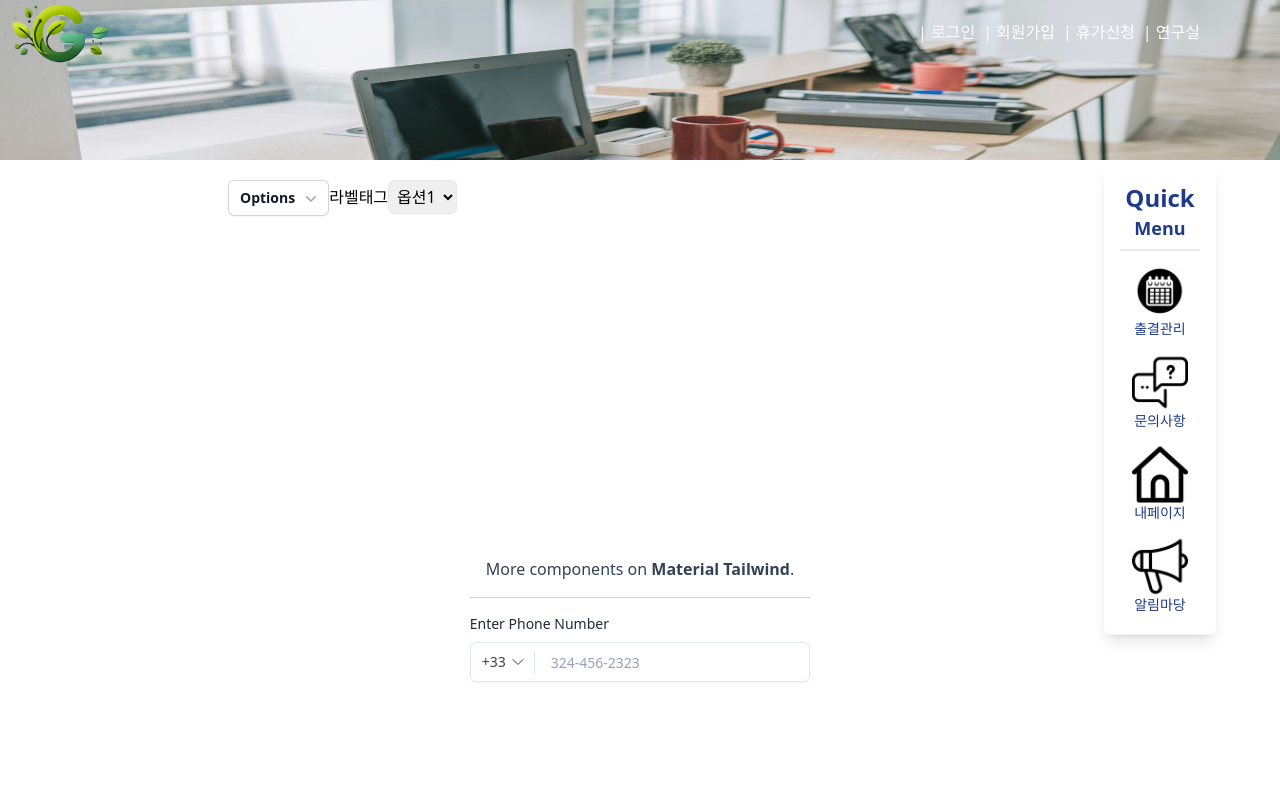
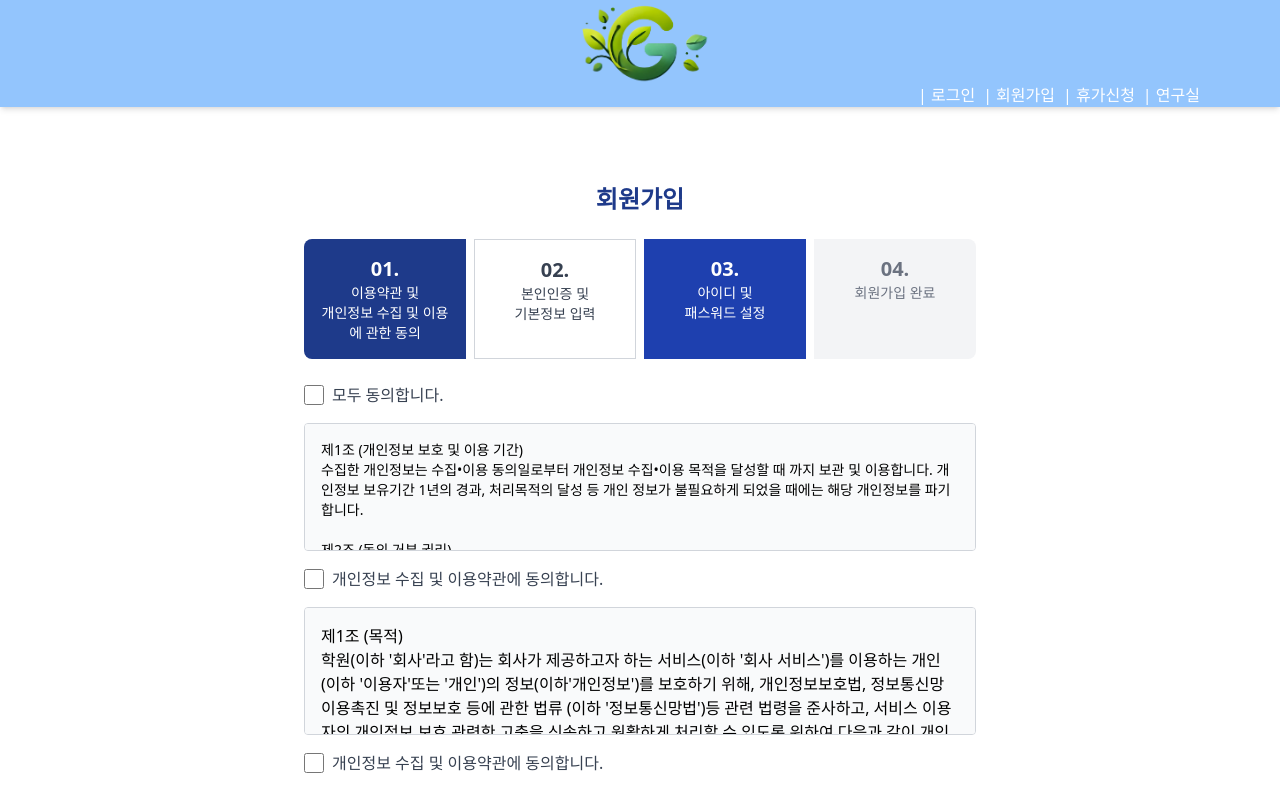
Before and after one commit to suidori/attendance, a Vue app in the folder teamprojectvue/: page /laboview in a window 1280 px wide. Shown: the top 812 px of the page. Built offline with nearby package versions, Linux system fonts and the light colour scheme.

Commit message:
10-28 회원가입 약관 만듦, 메인페이지 수정

```diff
--- a/teamprojectvue/src/App.vue
+++ b/teamprojectvue/src/App.vue
@@ -1,20 +1,18 @@
 <template>
-  <nav class="relative mx-0">
-    <div class="flex justify-between">
-      <div class="flex items-center space-x-4 z-10">
-        <div class="w-1/6"><RouterLink to="/">
-          <img src="./images/LOGO.PNG" alt="" class=" max-md:w-28 ml-3">
-        </RouterLink></div>
+  <nav class="mx-0 bg-blue-300 shadow-md">
+    <div class="">
+      <div class="justify-center flex items-center ">
+        <RouterLink to="/">
+          <img src="./images/LOGO.PNG" alt="" class="w-32 max-md:w-28 ml-3">
+        </RouterLink>
       </div>
-      <div class="flex items-center text-white z-10">
+      <div class="flex text-white z-10 justify-end">
         <div class="mr-2"><RouterLink to="/loginview">| 로그인</RouterLink></div>
         <div class="mr-2"><RouterLink to="/join">| 회원가입</RouterLink></div>
         <div class="mr-2"><RouterLink to="/vacationform">| 휴가신청</RouterLink></div>
         <div class="mr-20"><RouterLink to="/laboview">| 연구실</RouterLink></div>
       </div>
-      <div class="absolute inset-0 bg-gradient-to-t from-blue-200 h-40">
-        <img class="-z-30 h-40 w-full" src="../src/images/wbar_t.jpg" alt="" />
-      </div>
+
     </div>
   </nav>
 
@@ -24,7 +22,7 @@
     <RouterView />
     <!-- 사이드배너 -->
     <div class="" id="sidebann">
-      <div>
+      <div class="hidden">
         <SideBanner />
       </div>
     </div>
--- /dev/null
+++ b/teamprojectvue/src/views/JoinSuccess.vue
@@ -0,0 +1,63 @@
+<template>
+  <div class="flex flex-col items-center p-10 space-y-6">
+    <!-- Title -->
+    <h2 class="text-2xl font-bold text-blue-900">회원가입</h2>
+
+    <!-- Step Progress Bar -->
+    <div class="flex justify-center space-x-2 w-full max-w-2xl">
+      <div class="step flex flex-col items-center p-4 text-center bg-blue-900 text-white rounded-lg w-1/4">
+        <p class="text-xl font-bold">01.</p>
+        <p class="text-sm">이용약관 및 개인정보 수집 및 이용에 관한 동의</p>
+      </div>
+      <div class="step flex flex-col items-center p-4 text-center bg-white text-gray-700 border border-gray-300 rounded-lg w-1/4">
+        <p class="text-xl font-bold">02.</p>
+        <p class="text-sm">본인인증 및 기본정보 입력</p>
+      </div>
+      <div class="step flex flex-col items-center p-4 text-center bg-blue-800 text-white rounded-lg w-1/4">
+        <p class="text-xl font-bold">03.</p>
+        <p class="text-sm">아이디 및 패스워드 설정</p>
+      </div>
+      <div class="step flex flex-col items-center p-4 text-center bg-gray-100 text-gray-500 rounded-lg w-1/4">
+        <p class="text-xl font-bold">04.</p>
+        <p class="text-sm">회원가입 완료</p>
+      </div>
+    </div>
+
+    <!-- Confirmation Message -->
+    <h3 class="text-xl font-semibold text-blue-900">회원가입이 완료되었습니다!</h3>
+
+    <!-- Return to Login Button -->
+    <div class="flex flex-col items-center p-8 bg-blue-50 rounded-lg shadow-md space-y-4">
+      <p class="text-lg font-semibold text-blue-900">로그인 페이지로 돌아가기</p>
+      <button
+        @click="goToLogin"
+        class="flex items-center px-6 py-3 text-blue-700 font-semibold border-2 border-blue-700 rounded-lg hover:bg-blue-700 hover:text-white transition duration-300"
+      >
+        <svg xmlns="http://www.w3.org/2000/svg" class="h-6 w-6 mr-2" viewBox="0 0 24 24" fill="currentColor">
+          <path
+            fill-rule="evenodd"
+            d="M12 1.5a5.25 5.25 0 0 0-5.25 5.25v3a3 3 0 0 0-3 3v6.75a3 3 0 0 0 3 3h10.5a3 3 0 0 0 3-3v-6.75a3 3 0 0 0-3-3v-3c0-2.9-2.35-5.25-5.25-5.25Zm3.75 8.25v-3a3.75 3.75 0 1 0-7.5 0v3h7.5Z"
+            clip-rule="evenodd"
+          />
+        </svg>
+        로그인 페이지로 돌아가기
+      </button>
+    </div>
+  </div>
+</template>
+
+<script setup>
+import { useRouter } from 'vue-router'
+
+const router = useRouter()
+
+const goToLogin = () => {
+  router.push('/login') // 원하는 로그인 페이지 경로로 변경
+}
+</script>
+
+<style scoped>
+.step {
+  flex: 1;
+}
+</style>
--- /dev/null
+++ b/teamprojectvue/src/views/JoinTermsOfUse.vue
@@ -0,0 +1,65 @@
+<template>
+  <div class="flex flex-col items-center p-10 space-y-6">
+    <!-- Title -->
+    <h2 class="text-2xl font-bold text-blue-900">회원가입</h2>
+
+    <!-- Step Progress Bar -->
+    <div class="flex justify-center space-x-2 w-full max-w-2xl">
+      <div class="step flex flex-col items-center p-4 text-center bg-blue-900 text-white rounded-tl-lg rounded-bl-lg w-1/4">
+        <p class="text-xl font-bold">01.</p>
+        <p class="text-sm">이용약관 및<br>개인정보 수집 및 이용에 관한 동의</p>
+      </div>
+      <div class="step flex flex-col items-center p-4 text-center bg-white text-gray-700 border border-gray-300 w-1/4">
+        <p class="text-xl font-bold">02.</p>
+        <p class="text-sm">본인인증 및<br>기본정보 입력</p>
+      </div>
+      <div class="step flex flex-col items-center p-4 text-center bg-blue-800 text-white w-1/4">
+        <p class="text-xl font-bold">03.</p>
+        <p class="text-sm">아이디 및<br>패스워드 설정</p>
+      </div>
+      <div class="step flex flex-col items-center p-4 text-center bg-gray-100 text-gray-500 rounded-tr-lg rounded-br-lg w-1/4">
+        <p class="text-xl font-bold">04.</p>
+        <p class="text-sm">회원가입 완료</p>
+      </div>
+    </div>
+
+    <!-- Agreement Checkbox -->
+    <div class="w-full max-w-2xl">
+      <div class="flex items-center space-x-2">
+        <input type="checkbox" id="all-agree" class="w-5 h-5 text-blue-600 border-gray-300 rounded focus:ring-blue-500">
+        <label for="all-agree" class="text-gray-700">모두 동의합니다.</label>
+      </div>
+
+      <!-- Terms Sections -->
+      <div class="mt-4 space-y-4">
+        <div class="p-4 border border-gray-300 rounded bg-gray-50 h-32 overflow-auto">
+          <p>제1조 (개인정보 보호 및 이용 기간)...</p>
+          <p>제2조 (동의 거부 권리)...</p>
+          <p>제3조 (개인정보의 제3자 제공)...</p>
+        </div>
+        <div class="flex items-center space-x-2">
+          <input type="checkbox" id="agree1" class="w-5 h-5 text-blue-600 border-gray-300 rounded focus:ring-blue-500">
+          <label for="agree1" class="text-gray-700">개인정보 수집 및 이용약관에 동의합니다.</label>
+        </div>
+
+        <div class="p-4 border border-gray-300 rounded bg-gray-50 h-32 overflow-auto">
+          <p>제1조 (목적)...</p>
+          <p>제2조 (개인정보 처리 목적)...</p>
+        </div>
+        <div class="flex items-center space-x-2">
+          <input type="checkbox" id="agree2" class="w-5 h-5 text-blue-600 border-gray-300 rounded focus:ring-blue-500">
+          <label for="agree2" class="text-gray-700">개인정보 수집 및 이용약관에 동의합니다.</label>
+        </div>
+      </div>
+    </div>
+  </div>
+</template>
+
+<script setup>
+</script>
+
+<style lang="scss" scoped>
+.step {
+  flex: 1;
+}
+</style>
--- a/teamprojectvue/src/views/LaboView.vue
+++ b/teamprojectvue/src/views/LaboView.vue
@@ -1,94 +1,77 @@
 <template>
-    <!-- 드랍박스 여기 -->
-  <div class="px-52">
-    <DropBox />
-    <label for="ex">라벨태그</label>
-    <select name="ex" id="" class="border rounded-md p-1">
-        <option value="opt1">옵션1</option>
-        <option value="opt2" class="">옵션2</option>
-        <option value="op3">옵션3</option>
-    </select>
-  </div>
+  <div class="flex flex-col items-center p-10 space-y-6 -mt-20">
+    <!-- Title -->
+    <h2 class="text-2xl font-bold text-blue-900">회원가입</h2>
 
-  <div>
-    <!-- component -->
-    <div class="flex justify-center items-center min-h-screen">
-      <div class="max-w-[720px] mx-auto">
-        <div class="block mb-4 mx-auto border-b border-slate-300 pb-2 max-w-[360px]">
-          <a
-            target="_blank"
-            href="https://www.material-tailwind.com/docs/html/input-phone"
-            class="block w-full px-4 py-2 text-center text-slate-700 transition-all"
-          >
-            More components on <b>Material Tailwind</b>.
-          </a>
+    <!-- Step Progress Bar -->
+    <div class="flex justify-center space-x-2 w-full max-w-2xl">
+      <div class="step flex flex-col items-center p-4 text-center bg-blue-900 text-white rounded-tl-lg rounded-bl-lg w-1/4">
+        <p class="text-xl font-bold">01.</p>
+        <p class="text-sm">이용약관 및<br>개인정보 수집 및 이용에 관한 동의</p>
+      </div>
+      <div class="step flex flex-col items-center p-4 text-center bg-white text-gray-700 border border-gray-300 w-1/4">
+        <p class="text-xl font-bold">02.</p>
+        <p class="text-sm">본인인증 및<br>기본정보 입력</p>
+      </div>
+      <div class="step flex flex-col items-center p-4 text-center bg-blue-800 text-white w-1/4">
+        <p class="text-xl font-bold">03.</p>
+        <p class="text-sm">아이디 및<br>패스워드 설정</p>
+      </div>
+      <div class="step flex flex-col items-center p-4 text-center bg-gray-100 text-gray-500 rounded-tr-lg rounded-br-lg w-1/4">
+        <p class="text-xl font-bold">04.</p>
+        <p class="text-sm">회원가입 완료</p>
+      </div>
+    </div>
+
+    <!-- Agreement Checkbox -->
+    <div class="w-full max-w-2xl">
+      <div class="flex items-center space-x-2">
+        <input type="checkbox" id="all-agree" class="w-5 h-5 text-blue-600 border-gray-300 rounded focus:ring-blue-500">
+        <label for="all-agree" class="text-gray-700">모두 동의합니다.</label>
+      </div>
+
+      <!-- Terms Sections -->
+      <div class="mt-4 space-y-4">
+        <div class="p-4 border border-gray-300 rounded bg-gray-50 h-32 overflow-auto text-sm">
+          <p>제1조 (개인정보 보호 및 이용 기간)<br>
+          수집한 개인정보는 수집•이용 동의일로부터 개인정보 수집•이용 목적을 달성할 때 까지 보관 및 이용합니다. 개인정보 보유기간 1년의 경과, 처리목적의 달성 등 개인 정보가 불필요하게 되었을 때에는 해당 개인정보를 파기합니다.<br><br></p>
+          <p>제2조 (동의 거부 권리)<br>
+          귀하는 본 안내에 따른 개인정보 수집•이용에 대하여 동의를 거부할 권리가 있습니다. 다만, 귀하가 개인정보 동의를 거부하시는 경우에 서비 중 일정사용의 불이익이 발생할 수 있음을 알려드립니다.<br><br></p>
+          <p>제3조 (개인정보의 제3자 제공)<br>
+          회사는 개인정보보호법에 의거하여 다음과 같은 내용으로 개인정보를 제3자에게 제공할 수 있습니다.
+          정보주체의 동의를 받지 않고 개인정보를 제3자에게 제공한 자 및 그 사정을 알고 개인정보를 제공받은 자는 5년 이하의 징역 또는 5천만원 이하의 벌금에 처해집니다</p>
+        </div>
+        <div class="flex items-center space-x-2">
+          <input type="checkbox" id="agree1" class="w-5 h-5 text-blue-600 border-gray-300 rounded focus:ring-blue-500">
+          <label for="agree1" class="text-gray-700">개인정보 수집 및 이용약관에 동의합니다.</label>
         </div>
 
-        <div class="w-full max-w-sm min-w-[200px] mt-4">
-          <label class="block mb-1 text-sm text-slate-800"> Enter Phone Number </label>
+        <div class="p-4 border border-gray-300 rounded bg-gray-50 h-32 overflow-auto">
+          <p>제1조 (목적) <br>
+            학원(이하 '회사'라고 함)는 회사가 제공하고자 하는 서비스(이하 '회사 서비스')를 이용하는 개인(이하 '이용자'또는 '개인')의 정보(이하'개인정보')를 보호하기 위해, 개인정보보호법, 정보통신망 이용촉진 및 정보보호 등에 관한 법류 (이하 '정보통신망법')등 관련 법령을 준사하고, 서비스 이용자의 개인정보 보호 관련한 고충을 신속하고 원활하게 처리할 수 있도록 위하여 다음과 같이 개인정보 처리방침(이하 '본 방침')을 수립합니다. <br><br>
+          </p>
+          <p>제2조 (개인정보 처리 목적)<br>
+          개인정보 관련 법령 및 본 방침에 따라 회사는 이용자의 개인정보를 수집할 수 있으며 수집된 개인정보는 개인의 동의가 있는 경우에 한해 제 3자에게 제공될 수 있습니다. 단, 법령의 규정 등에 의해 적법하게 강제되는 경우 회사는 수집한 이용자의 개인정보를 사전에 개인의 동의 없이 제3자에게 제공할 수도 있습니다.<br><br></p>
+          <p>제3조(본 방침의 공개)<br>
+          1. 정보주체로부터 별도의 동의를 받은 경우<br>
+2. 법률에 특별한 규정이 있는 경우<br>
+3. 명백히 정보주체 또는 제3자의 급박한 생명, 신체, 재산의 이익을 위하여 필요하다고 인정되는 경우<br>
+4. 개인정보를 목적 외의 용도로 이용하거나 이를 제3자에게 제공하지 아니하면 다른 법률에서 정하는 소관업무를 수행할 수 없는 경우로서 보호위원회의 심의ㆍ의결을 거친 경우<br>
+5. 조약, 그 밖의 국제협정의 이행을 위하여 외국정부 또는 국제기구에 제공하기 위하여 필요한 경우<br>
+6. 범죄의 수사와 공소의 제기 및 유지를 위하여 필요한 경우<br>
+7. 법원의 재판업무 수행을 위하여 필요한 경우<br>
+8. 형 및 감호, 보호처분의 집행을 위하여 필요한 경우<br>
+9. 공중위생 등 공공의 안전과 안녕을 위하여 긴급히 필요한 경우<br><br>
+        </p>
+        <p> 제4조(개인정보처리의 위탁)<br>
+①법원은 다음과 같이 개인정보 처리업무를 위탁하고 있습니다.
+②법원은 위탁계약 체결 시 개인정보 보호법 제26조에 따라 위탁업무의 수행목적 외 개인정보 처리금지, 기술적·관리적 보호조치, 재위탁제한, 수탁자에 대한 관리·감독, 손해배상 등 책임에 관한 사항을 계약서 등 문서에 명시하고, 수탁자가 개인정보를 안전하게 처리하는지를 감독하고 있습니다.
+③위탁업무의 내용이나 수탁자가 변경될 경우에는 지체 없이 본 개인정보 처리방침을 통하여 공개하도록 하겠습니다.<br><br></p>
+        </div>
 
-          <div class="relative mt-2">
-            <div class="absolute top-2 left-0 flex items-center pl-3">
-              <button
-                id="dropdownButton"
-                class="h-full text-sm flex justify-center items-center bg-transparent text-slate-700 focus:outline-none"
-              >
-                <span id="dropdownSpan">+33</span>
-                <svg
-                  xmlns="http://www.w3.org/2000/svg"
-                  fill="none"
-                  viewBox="0 0 24 24"
-                  stroke-width="1.5"
-                  stroke="currentColor"
-                  class="h-4 w-4 ml-1"
-                >
-                  <path
-                    stroke-linecap="round"
-                    stroke-linejoin="round"
-                    d="m19.5 8.25-7.5 7.5-7.5-7.5"
-                  />
-                </svg>
-              </button>
-
-              <div class="h-6 border-l border-slate-200 ml-2"></div>
-              <div
-                id="dropdownMenu"
-                class="min-w-[150px] overflow-hidden absolute left-0 w-full mt-10 hidden bg-white border border-slate-200 rounded-md shadow-lg z-10"
-              >
-                <ul id="dropdownOptions">
-                  <li
-                    class="px-4 py-2 text-slate-800 hover:bg-slate-100 text-sm cursor-pointer"
-                    data-value="+33"
-                  >
-                    France (+33)
-                  </li>
-                  <li
-                    class="px-4 py-2 text-slate-800 hover:bg-slate-100 text-sm cursor-pointer"
-                    data-value="+49"
-                  >
-                    Germany (+49)
-                  </li>
-                  <li
-                    class="px-4 py-2 text-slate-800 hover:bg-slate-100 text-sm cursor-pointer"
-                    data-value="+34"
-                  >
-                    Spain (+34)
-                  </li>
-                  <li
-                    class="px-4 py-2 text-slate-800 hover:bg-slate-100 text-sm cursor-pointer"
-                    data-value="+1"
-                  >
-                    USA (+1)
-                  </li>
-                </ul>
-              </div>
-            </div>
-            <input
-              type="number"
-              class="w-full h-10 pl-20 bg-transparent placeholder:text-slate-400 text-slate-700 text-sm border border-slate-200 rounded-md px-3 py-2 transition duration-300 ease focus:outline-none focus:border-slate-400 hover:border-slate-400 shadow-sm focus:shadow-md"
-              placeholder="324-456-2323"
-            />
-          </div>
+        <div class="flex items-center space-x-2">
+          <input type="checkbox" id="agree2" class="w-5 h-5 text-blue-600 border-gray-300 rounded focus:ring-blue-500">
+          <label for="agree2" class="text-gray-700">개인정보 수집 및 이용약관에 동의합니다.</label>
         </div>
       </div>
     </div>
@@ -96,7 +79,9 @@
 </template>
 
 <script setup>
-import DropBox from '@/component/DropBox.vue'
+
 </script>
 
-<style lang="scss" scoped></style>
+<style lang="scss" scoped>
+
+</style>
```
Also changed, not shown: teamprojectvue/src/views/LoginHome.vue (+17 -17 lines).
